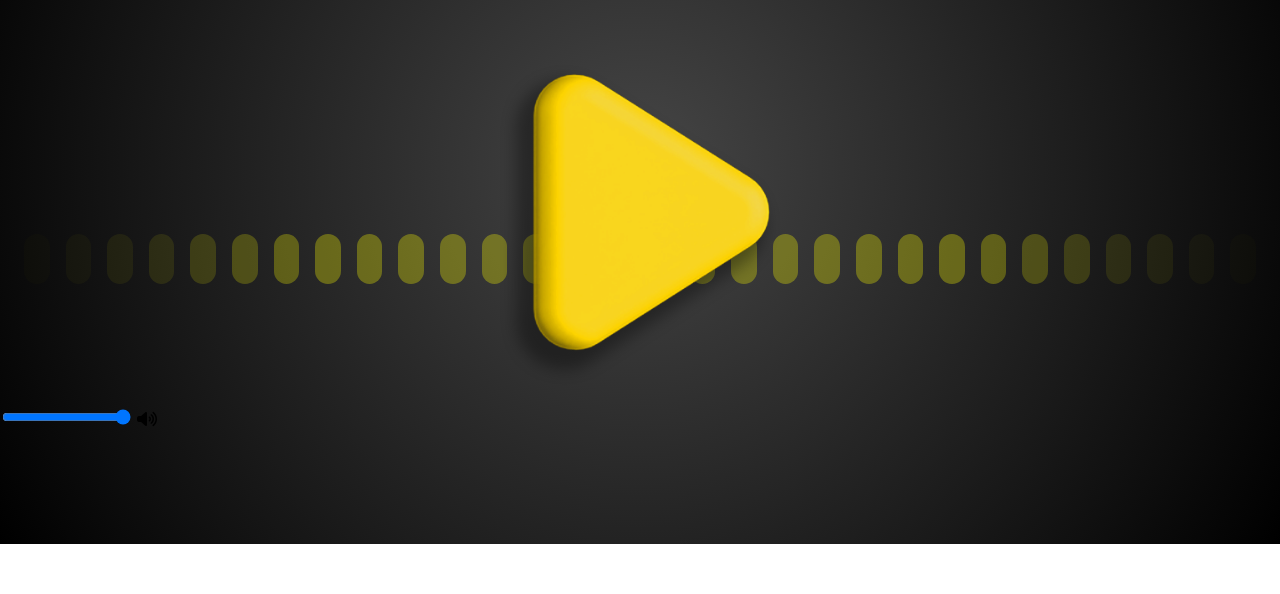
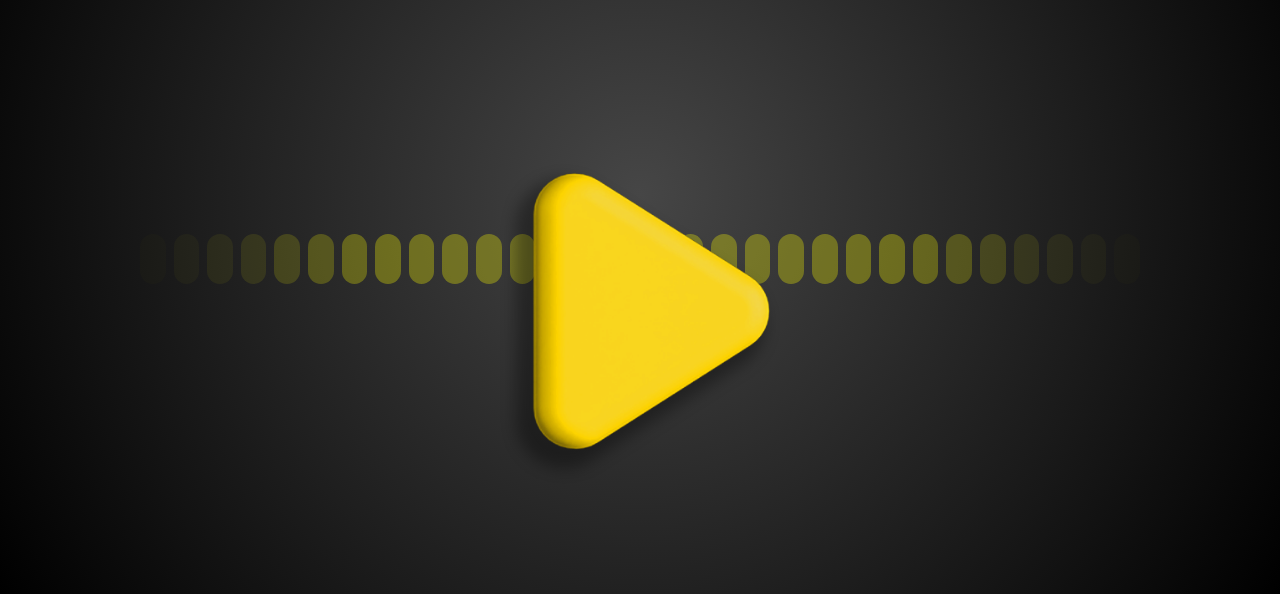
Before and after one commit to yonas1a/taem-radio, a plain HTML site: page index.html in a window 1280 px wide. Shown: the part 206-800 px from the top of the page. Drawn offline with Linux system fonts and the light colour scheme.

Commit message:
Update index.html

```diff
--- a/index.html
+++ b/index.html
@@ -12,7 +12,7 @@ body{
 #con {
     background: rgb(70, 70, 70);
     background: radial-gradient(circle, rgba(70, 70, 70, 1) 0%, rgba(0, 0, 0, 1) 100%);
-    height: 750px;
+    height: 100%;
 }
 div#con2 {
     background-repeat: no-repeat;
@@ -33,11 +33,11 @@ img#taem_logo {
 
 div#button {
     text-align: center;
-    height: 365px;
+    height: 100%;
     display: flex;
+    justify-content: center;
     align-items: center;
-    justify-content: center;
-    margin-top: 41px;
+    margin-top: -6%;
 }
 img#btn_img {
     width: 280px;
@@ -60,7 +60,7 @@ div#con3 {
     width: 2%;
     height: 50px;
     background: yellow;
-    margin: 8px;
+    margin: 4px;
     border-radius: 30px;
 }
 
@@ -223,8 +223,10 @@ div#con3 {
         }
 
 
-
-
+        // Detect screen height
+        const screenHeight = window.innerHeight;
+        // Set body height
+        document.body.style.height = `${screenHeight}px`;
 
     </script>
 </body>
```
